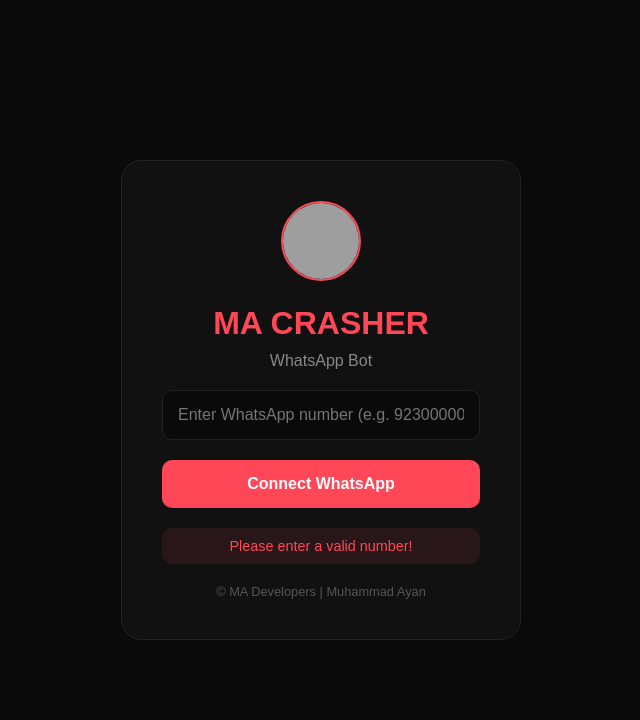
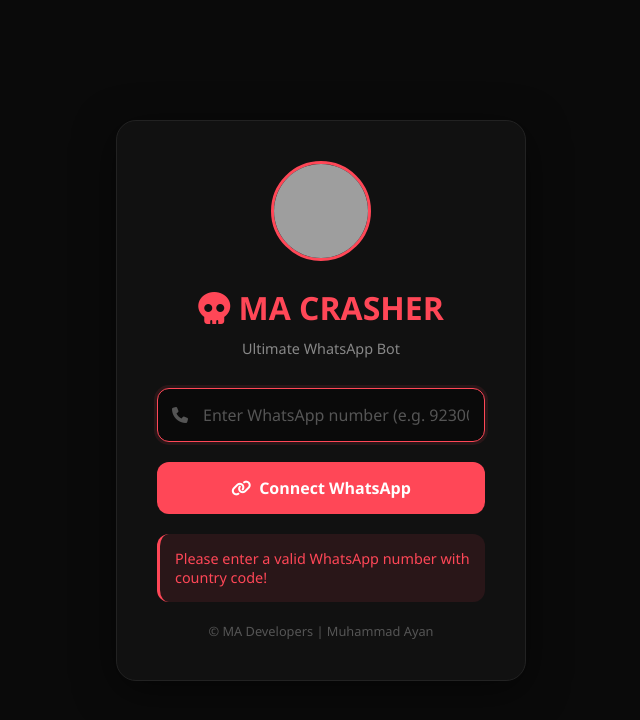
Before and after one commit to abualiyan24-tech/MA-CRASHER, a website: page index.html in a window 1280 px wide. Both pictures are taken after a click on the button "Connect WhatsApp". Shown: the whole page, without its empty margins (319-959 px from the left). Drawn offline with nearby package versions, Linux system fonts and the light colour scheme; no server answers; grey boxes are pictures that could not be loaded.

Commit message:
Update index.html

```diff
--- a/index.html
+++ b/index.html
@@ -4,38 +4,202 @@
     <meta charset="UTF-8">
     <meta name="viewport" content="width=device-width, initial-scale=1.0">
     <title>MA CRASHER</title>
+    <link rel="stylesheet" href="https://cdnjs.cloudflare.com/ajax/libs/font-awesome/6.4.0/css/all.min.css">
     <style>
-        * { margin: 0; padding: 0; box-sizing: border-box; font-family: Arial, sans-serif; }
-        body { background: #0a0a0a; color: #fff; display: flex; justify-content: center; align-items: center; height: 100vh; }
-        .card { background: #111; border: 1px solid #222; border-radius: 20px; padding: 40px; width: 90%; max-width: 400px; text-align: center; }
-        .card img { width: 80px; height: 80px; border-radius: 50%; margin-bottom: 20px; border: 2px solid #ff4757; }
-        .card h1 { color: #ff4757; margin-bottom: 10px; font-size: 2rem; }
-        .card p { color: #888; margin-bottom: 20px; }
-        .input-group { margin-bottom: 20px; }
-        .input-group input { width: 100%; padding: 15px; background: #0a0a0a; border: 1px solid #222; border-radius: 10px; color: #fff; font-size: 1rem; outline: none; }
-        .input-group input:focus { border-color: #ff4757; }
-        .btn { width: 100%; padding: 15px; background: #ff4757; color: #fff; border: none; border-radius: 10px; font-size: 1rem; font-weight: bold; cursor: pointer; }
-        .btn:hover { background: #ff6b81; }
-        .btn:disabled { opacity: 0.7; cursor: not-allowed; }
-        #status { margin-top: 20px; padding: 10px; border-radius: 10px; display: none; font-size: 0.9rem; }
-        .success { background: rgba(46,213,115,0.1); color: #2ed573; }
-        .error { background: rgba(255,71,87,0.1); color: #ff4757; }
-        #codeDisplay { margin-top: 20px; padding: 20px; background: #0a0a0a; border: 1px dashed #ff4757; border-radius: 10px; font-size: 2rem; font-weight: bold; color: #ff4757; display: none; cursor: pointer; }
-        footer { margin-top: 20px; font-size: 0.8rem; color: #555; }
+        * {
+            margin: 0;
+            padding: 0;
+            box-sizing: border-box;
+            font-family: 'Segoe UI', Tahoma, Geneva, Verdana, sans-serif;
+        }
+        body {
+            background: #0a0a0a;
+            color: #fff;
+            min-height: 100vh;
+            display: flex;
+            justify-content: center;
+            align-items: center;
+        }
+        .container {
+            width: 100%;
+            max-width: 450px;
+            padding: 20px;
+        }
+        .card {
+            background: #111;
+            border: 1px solid #222;
+            border-radius: 20px;
+            padding: 40px;
+            text-align: center;
+            box-shadow: 0 10px 40px rgba(0,0,0,0.5);
+        }
+        .card img {
+            width: 100px;
+            height: 100px;
+            border-radius: 50%;
+            margin-bottom: 20px;
+            border: 3px solid #ff4757;
+            object-fit: cover;
+        }
+        .card h1 {
+            color: #ff4757;
+            margin-bottom: 10px;
+            font-size: 2rem;
+            font-weight: 800;
+        }
+        .card p {
+            color: #888;
+            margin-bottom: 30px;
+            font-size: 0.9rem;
+        }
+        .input-group {
+            position: relative;
+            margin-bottom: 20px;
+        }
+        .input-group i {
+            position: absolute;
+            left: 15px;
+            top: 50%;
+            transform: translateY(-50%);
+            color: #555;
+        }
+        .input-group input {
+            width: 100%;
+            padding: 15px 15px 15px 45px;
+            background: #0a0a0a;
+            border: 1px solid #222;
+            border-radius: 12px;
+            color: #fff;
+            font-size: 1rem;
+            outline: none;
+            transition: all 0.3s;
+        }
+        .input-group input:focus {
+            border-color: #ff4757;
+            box-shadow: 0 0 0 3px rgba(255,71,87,0.1);
+        }
+        .input-group input::placeholder {
+            color: #555;
+        }
+        .btn {
+            width: 100%;
+            padding: 15px;
+            background: #ff4757;
+            color: #fff;
+            border: none;
+            border-radius: 12px;
+            font-size: 1rem;
+            font-weight: 700;
+            cursor: pointer;
+            transition: all 0.3s;
+            display: inline-flex;
+            align-items: center;
+            justify-content: center;
+            gap: 8px;
+        }
+        .btn:hover {
+            background: #ff6b81;
+            transform: translateY(-2px);
+            box-shadow: 0 5px 20px rgba(255,71,87,0.3);
+        }
+        .btn:disabled {
+            opacity: 0.7;
+            cursor: not-allowed;
+            transform: none;
+            box-shadow: none;
+        }
+        #status {
+            margin-top: 20px;
+            padding: 15px;
+            border-radius: 12px;
+            display: none;
+            font-size: 0.9rem;
+            text-align: left;
+        }
+        .success {
+            background: rgba(46,213,115,0.1);
+            color: #2ed573;
+            border-left: 3px solid #2ed573;
+        }
+        .error {
+            background: rgba(255,71,87,0.1);
+            color: #ff4757;
+            border-left: 3px solid #ff4757;
+        }
+        .warning {
+            background: rgba(255,165,2,0.1);
+            color: #ffa502;
+            border-left: 3px solid #ffa502;
+        }
+        #codeDisplay {
+            margin-top: 20px;
+            padding: 20px;
+            background: #0a0a0a;
+            border: 2px dashed #ff4757;
+            border-radius: 12px;
+            font-size: 2rem;
+            font-weight: 800;
+            color: #ff4757;
+            display: none;
+            cursor: pointer;
+            letter-spacing: 3px;
+            transition: all 0.3s;
+        }
+        #codeDisplay:hover {
+            background: rgba(255,71,87,0.1);
+        }
+        .copy-hint {
+            font-size: 0.75rem;
+            color: #555;
+            margin-top: 8px;
+            display: none;
+        }
+        footer {
+            margin-top: 20px;
+            font-size: 0.8rem;
+            color: #555;
+            text-align: center;
+        }
+        .loading {
+            display: inline-block;
+            width: 20px;
+            height: 20px;
+            border: 3px solid rgba(255,255,255,0.3);
+            border-radius: 50%;
+            border-top-color: #fff;
+            animation: spin 0.8s linear infinite;
+        }
+        @keyframes spin {
+            0% { transform: rotate(0deg); }
+            100% { transform: rotate(360deg); }
+        }
     </style>
 </head>
 <body>
+    <div class="container">
         <div class="card">
             <img src="https://i.postimg.cc/050FQZ89/Chat-GPT-Image-Aug-26-2026-03-07-12-PM.png" alt="MA CRASHER">
-        <h1>MA CRASHER</h1>
-        <p>WhatsApp Bot</p>
+            <h1><i class="fas fa-skull"></i> MA CRASHER</h1>
+            <p>Ultimate WhatsApp Bot</p>
+
             <div class="input-group">
+                <i class="fas fa-phone"></i>
                 <input type="tel" id="phone" placeholder="Enter WhatsApp number (e.g. 923000000000)">
             </div>
-        <button class="btn" id="requestPairing">Connect WhatsApp</button>
+
+            <button class="btn" id="requestPairing">
+                <i class="fas fa-link"></i> Connect WhatsApp
+            </button>
+
             <div id="status"></div>
-        <div id="codeDisplay" onclick="copyCode()"><span id="pairingCode">0000 0000</span></div>
+
+            <div id="codeDisplay" onclick="copyCode()">
+                <span id="pairingCode">0000 0000</span>
+            </div>
+            <div class="copy-hint" id="copyHint">Tap to copy code</div>
+
             <footer>© MA Developers | Muhammad Ayan</footer>
+        </div>
     </div>
 
     <script src="/socket.io/socket.io.js"></script>
@@ -46,6 +210,7 @@
         const statusEl = document.getElementById('status');
         const codeDisplay = document.getElementById('codeDisplay');
         const pairingCode = document.getElementById('pairingCode');
+        const copyHint = document.getElementById('copyHint');
 
         function setStatus(msg, type) {
             statusEl.textContent = msg;
@@ -53,52 +218,69 @@
             statusEl.style.display = 'block';
         }
 
-        // Socket Connect Check
+        // Socket Connect
         socket.on('connect', () => {
             console.log('Socket connected!');
         });
 
         socket.on('disconnect', () => {
             console.log('Socket disconnected!');
-            setStatus('Connection lost! Please refresh.', 'error');
+            setStatus('Connection lost! Please refresh page.', 'error');
         });
 
-        // Button Click Handler
+        // Pairing Button
         requestBtn.addEventListener('click', () => {
             const number = phoneInput.value.replace(/\D/g, '');
             if (!number || number.length < 10) {
-                setStatus('Please enter a valid number!', 'error');
+                setStatus('Please enter a valid WhatsApp number with country code!', 'error');
+                phoneInput.focus();
                 return;
             }
-            requestBtn.textContent = 'Connecting...';
-            setStatus('Connecting to WhatsApp...', 'success');
+
+            requestBtn.disabled = true;
+            requestBtn.innerHTML = '<span class="loading"></span> Connecting...';
+            setStatus('Connecting to WhatsApp... Please wait.', 'warning');
+
             const userId = 'user_' + Math.random().toString(36).substr(2, 9);
             socket.emit('set-user', userId);
             socket.emit('pair-request', { userId, number });
         });
 
+        // Pairing Code Received
         socket.on('pairing-code', (code) => {
-            requestBtn.textContent = 'Connect WhatsApp';
-            setStatus('Pairing code generated!', 'success');
+            requestBtn.disabled = false;
+            requestBtn.innerHTML = '<i class="fas fa-link"></i> Connect WhatsApp';
+            setStatus('✅ Pairing code generated! Enter this code in WhatsApp.', 'success');
             codeDisplay.style.display = 'block';
+            copyHint.style.display = 'block';
             pairingCode.textContent = code;
         });
 
+        // Error
         socket.on('pair-error', (msg) => {
-            requestBtn.textContent = 'Connect WhatsApp';
-            setStatus(msg || 'Error!', 'error');
+            requestBtn.disabled = false;
+            requestBtn.innerHTML = '<i class="fas fa-link"></i> Connect WhatsApp';
+            setStatus(msg || 'Failed to generate pairing code. Try again.', 'error');
         });
 
+        // Connection Status
         socket.on('connection-status', (status) => {
             if (status && status.connected) {
-                setStatus('✅ Connected! Bot is active!', 'success');
+                setStatus('✅ Connected successfully! Bot is active!', 'success');
+                codeDisplay.style.display = 'block';
+                pairingCode.textContent = 'LINKED!';
+                copyHint.style.display = 'none';
                 setTimeout(() => location.reload(), 3000);
             }
         });
 
+        // Copy Code
         function copyCode() {
             const code = pairingCode.textContent;
-            if (code !== '0000 0000') navigator.clipboard.writeText(code.replace(/\s/g, ''));
+            if (code === '0000 0000' || code === 'LINKED!') return;
+            navigator.clipboard.writeText(code.replace(/\s/g, '')).then(() => {
+                alert('Code copied to clipboard!');
+            });
         }
     </script>
 </body>
```
Lines whose indentation alone changed are shown as unchanged.
